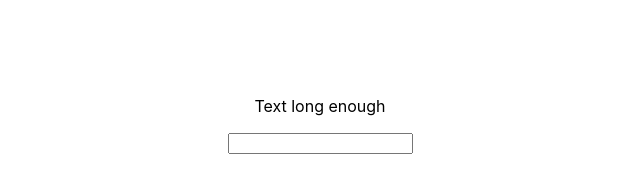
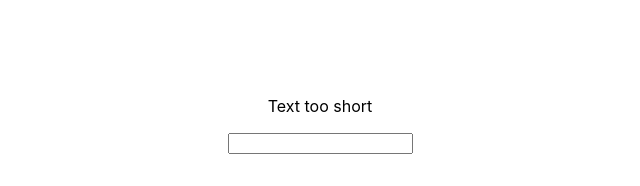
Before and after one commit to mrmodise/react-lists-conditionals, a React (Create React App) app: page / in a window 1280 px wide. Shown: the top 186 px of the page, without its empty margins (320-960 px from the left). Built offline with nearby package versions, Linux system fonts and the light colour scheme.

Commit message:
fix: correct error message

```diff
--- a/src/Validation/Validation.tsx
+++ b/src/Validation/Validation.tsx
@@ -6,10 +6,10 @@ interface UserInput {
 }
 
 function Validation(props: UserInput) {
-    let validationMessage = 'Text long enough';
+    let validationMessage = 'Text too short';
 
     if (props?.userInputLength > 5) {
-        validationMessage = 'Text too short';
+        validationMessage = 'Text long enough';
     }
     return (
         <div className="App">
```
